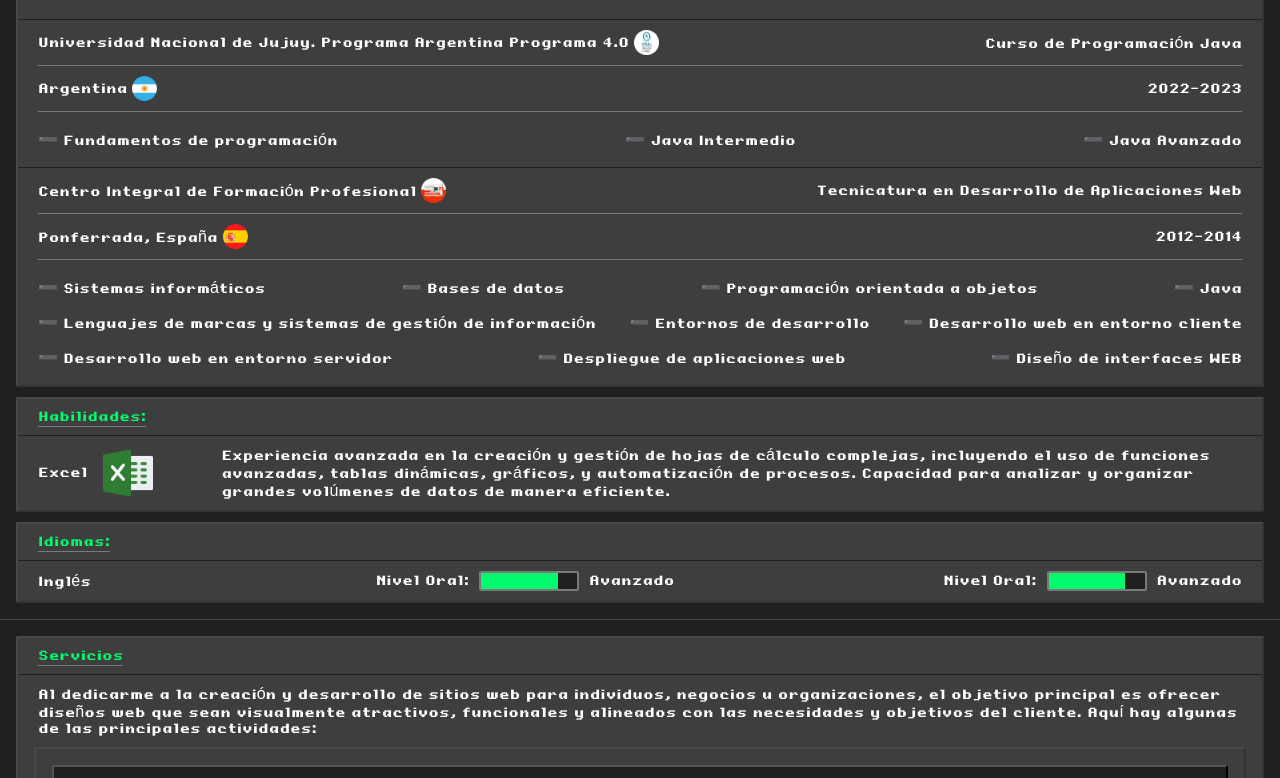
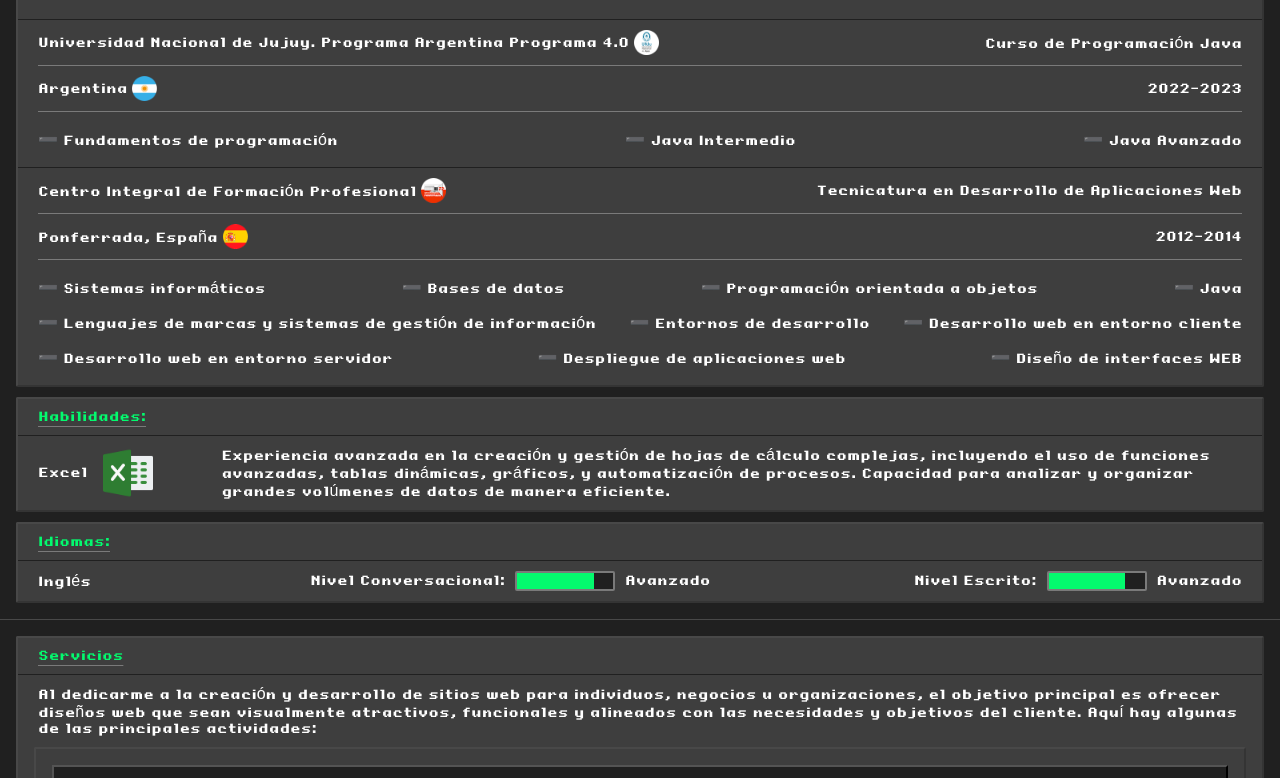
Before and after one commit to GonzaloAlvarezPorto/gonzaloAlvarezPorto, a React (Vite) app: page /#perfil in a window 1280 px wide. Shown: the part 1606-2384 px from the top of the page. Built offline with nearby package versions, Linux system fonts and the light colour scheme.

Commit message:
Cambios idioma

```diff
--- a/src/views/main/mainViews/Educacion.jsx
+++ b/src/views/main/mainViews/Educacion.jsx
@@ -134,14 +134,14 @@ export const Educacion = () => {
                                     <div key={idx} className="item__contenedor">
                                         <p className='item__titulo'>{idioma.idioma}</p>
                                         <div className='contenedor__nivel'>
-                                            <p className='item__nivel'>Nivel Oral: </p>
+                                            <p className='item__nivel'>Nivel Conversacional: </p>
                                             <div className='contenedor__item__nivelAvanzado'>
                                                 <div className='item__nivelAvanzado'></div>
                                             </div>
                                             <p>{idioma.nivelOral}</p>
                                         </div>
                                         <div className='contenedor__nivel borrarBordeInferior'>
-                                            <p className='item__nivel'>Nivel Oral:</p>
+                                            <p className='item__nivel'>Nivel Escrito:</p>
                                             <div className='contenedor__item__nivelAvanzado'>
                                                 <div className='item__nivelAvanzado'></div>
                                             </div>
```
